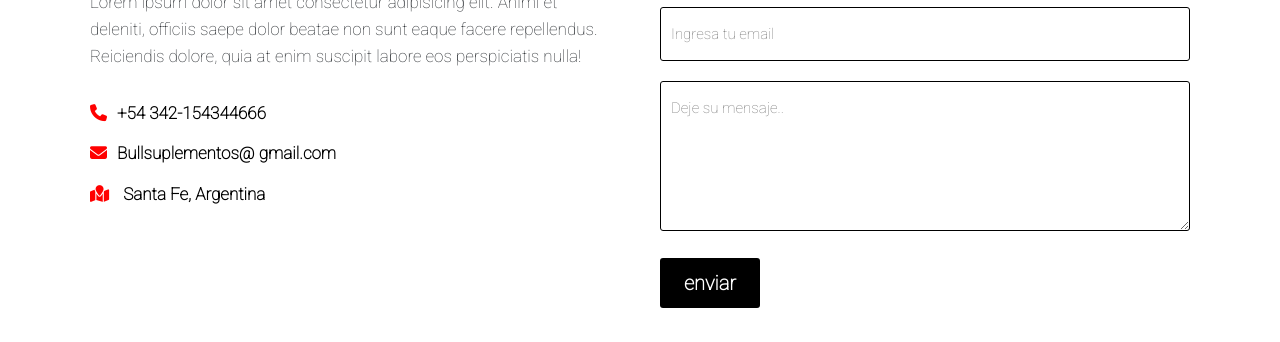
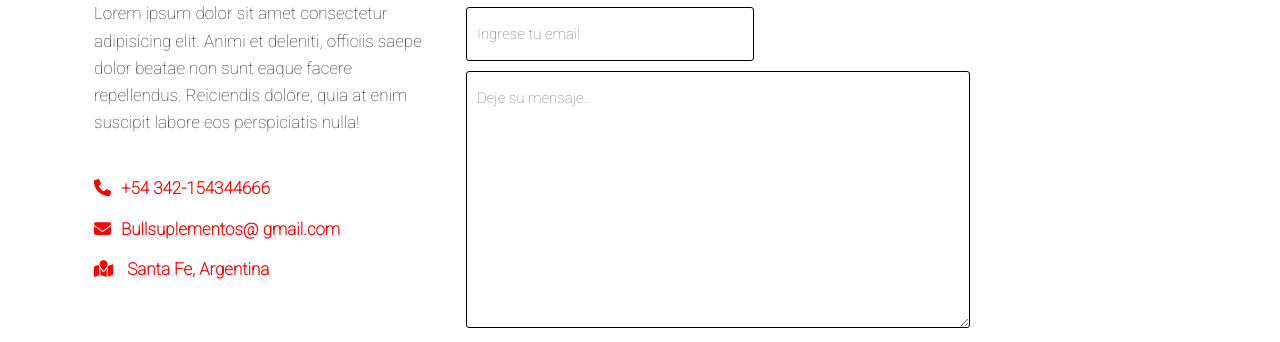
Before and after one commit to hernanlarenga/proyectofinalcoder, a plain HTML site: page html/contacto.html in a window 1280 px wide. Shown: the part 324-666 px from the top of the page. Drawn offline with nearby package versions, Linux system fonts and the light colour scheme.

Commit message:
se hizo responsive con bootstrap seccion contacto

```diff
--- a/css/style.css
+++ b/css/style.css
@@ -110,54 +110,58 @@ button a {
 
 .containerForm {
   width: 100%;
-  max-width: 1100px;
   margin: auto;
-  display: grid;
-  grid-template-columns: repeat(2, 1fr);
-  grid-gap: 50px;
-  margin: 90px;
+  margin-top: 100px;
 }
-
 .containerForm h2 {
-  margin-bottom: 15px;
-  font-size: 35px;
+  color: red;
+  text-transform: uppercase;
+  margin-bottom: 20px;
   font-weight: bold;
-  color: red;
 }
 .containerForm p {
   font-size: 17px;
   line-height: 1.6;
-  margin-bottom: 30px;
+  margin-bottom: 40px;
 }
+
 .containerForm a {
   font-size: 17px;
-  display: inline-block;
+  display: block;
   text-decoration: none;
   width: 100%;
   margin-bottom: 15px;
-  color: black;
+  color: red;
   font-weight: 700;
 }
+
 .containerForm a i {
   color: red;
   margin-right: 10px;
 }
-.containerForm form .campo,
-textarea {
-  width: 100%;
+
+.containerForm form textarea {
+  width: 70%;
+
   padding: 15px 10px;
   font-size: 15px;
   border: 1px solid black;
-  margin-bottom: 20px;
+  margin-bottom: 10px;
   border-radius: 3px;
   outline: 0px;
 }
-.containerForm form textarea {
-  max-width: 530px;
-  min-width: 530px;
-  min-height: 140px;
-  max-height: 150px;
+
+.containerForm form .campo {
+  display: block;
+  padding: 15px 10px;
+  font-size: 15px;
+  border: 1px solid black;
+  margin-bottom: 10px;
+  border-radius: 3px;
+  outline: 0px;
+  width: 40%;
 }
+
 .containerForm .btn-enviar {
   padding: 10px;
   width: 100px;
@@ -171,10 +175,13 @@ textarea {
   border-radius: 3px;
   cursor: pointer;
   transition: all 300ms ease;
+  display: block;
+  margin-bottom: 20px;
 }
 .containerForm .btn-enviar:hover {
   background-color: red;
 }
+
 /* WHATSAPP*/
 .whatss {
   position: fixed;
@@ -198,25 +205,3 @@ textarea {
   background-color: black;
   color: white;
 }
-@media (min-width: 768px) and (max-width: 991px) {
-  .containerForm {
-    display: inline-block;
-    justify-content: center;
-    align-items: center;
-  }
-  .containerForm form .campo {
-    width: 300px;
-  }
-  .containerForm form textarea {
-    max-width: 400px;
-    min-width: 400px;
-    min-height: 100px;
-    max-height: 100px;
-  }
-  .containerForm .btn-enviar {
-    display: block;
-  }
-  .containerForm input p {
-    display: block;
-  }
-}
--- a/html/contacto.html
+++ b/html/contacto.html
@@ -55,8 +55,8 @@
       <button type="button" class="btn btn-danger btnContacto">contacto</button>
     </nav>
     <!--FORMULARIO-->
-    <div class="containerForm">
-      <div class="infoForm">
+    <div class="row containerForm container">
+      <div class="col-xl-4 col-md-6 col-sm-12">
         <h2>Contactanos</h2>
         <p>
           Lorem ipsum dolor sit amet consectetur adipisicing elit. Animi et
@@ -69,18 +69,18 @@
         <a href="#"><i class="fa fa-envelope"></i>Bullsuplementos@ gmail.com</a>
         <a href="#"> <i class="fa fa-map-marked"></i> Santa Fe, Argentina</a>
       </div>
-      <form action="# " autocomplete="off">
+      <form action="# " autocomplete="off" class="col-xl-8 col-md-6 col-sm-12">
         <input
           type="text"
           name="Nombre"
-          placeholder="Ingresa tu nombre"
+          placeholder="Ingrese tu nombre"
           class="campo"
         />
         <input
           type="email"
           name="email"
           id=""
-          placeholder="Ingresa tu email"
+          placeholder="Ingrese tu email"
           class="campo"
         />
         <textarea
@@ -89,8 +89,14 @@
           cols="30"
           rows="10"
           placeholder="Deje su mensaje.."
+          class="col-xl-12 col-md-6 col-sm-12"
         ></textarea>
-        <input type="submit" name="enviar" value="enviar" class="btn-enviar" />
+        <input
+          type="submit"
+          name="enviar"
+          value="enviar"
+          class="btn-enviar col-xl-12 col-md-6 col-sm-12"
+        />
       </form>
     </div>
     <!--WHATSAPP-->
```
